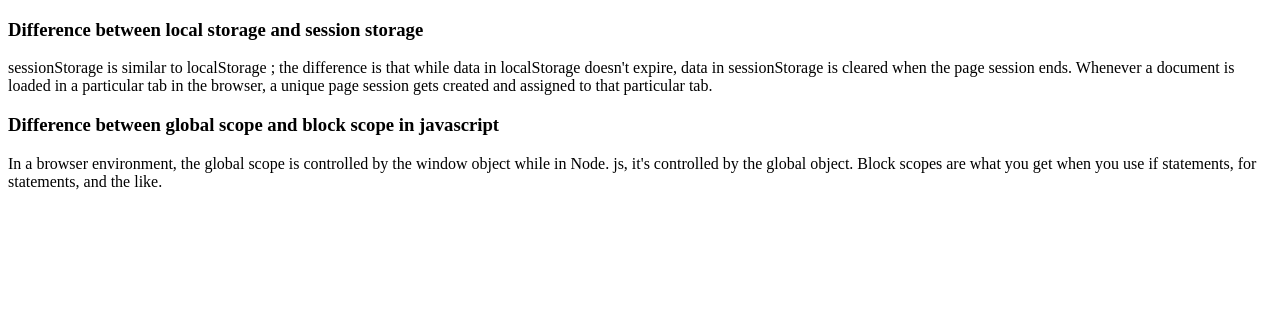
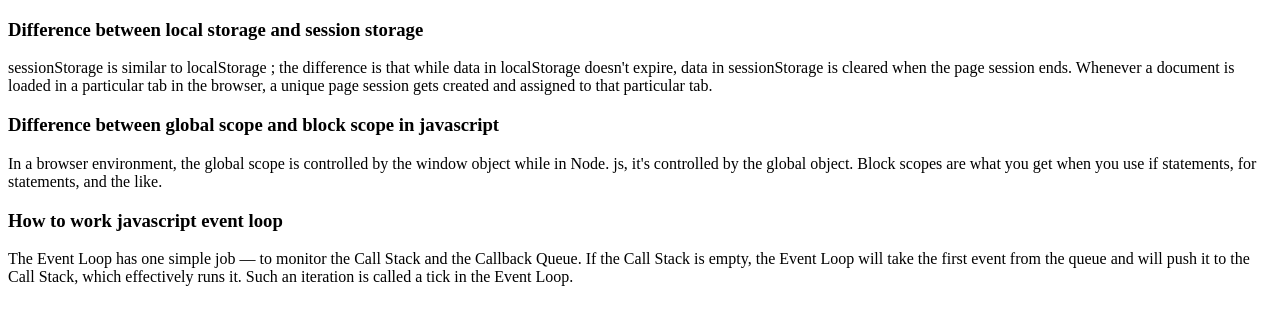
Before and after one commit to Dipta-Sarker/monster-debug, a plain HTML site: page blog.html in a window 1280 px wide. Drawn offline with Linux system fonts and the light colour scheme.

Commit message:
3rd question added

```diff
--- a/blog.html
+++ b/blog.html
@@ -15,5 +15,9 @@
         <h3>Difference between global scope and block scope in javascript</h3>
         <p>In a browser environment, the global scope is controlled by the window object while in Node. js, it's controlled by the global object. Block scopes are what you get when you use if statements, for statements, and the like.</p>
     </div>
+    <div>
+        <h3>How to work javascript event loop</h3>
+        <p>The Event Loop has one simple job — to monitor the Call Stack and the Callback Queue. If the Call Stack is empty, the Event Loop will take the first event from the queue and will push it to the Call Stack, which effectively runs it. Such an iteration is called a tick in the Event Loop.</p>
+    </div>
 </body>
 </html>
```
